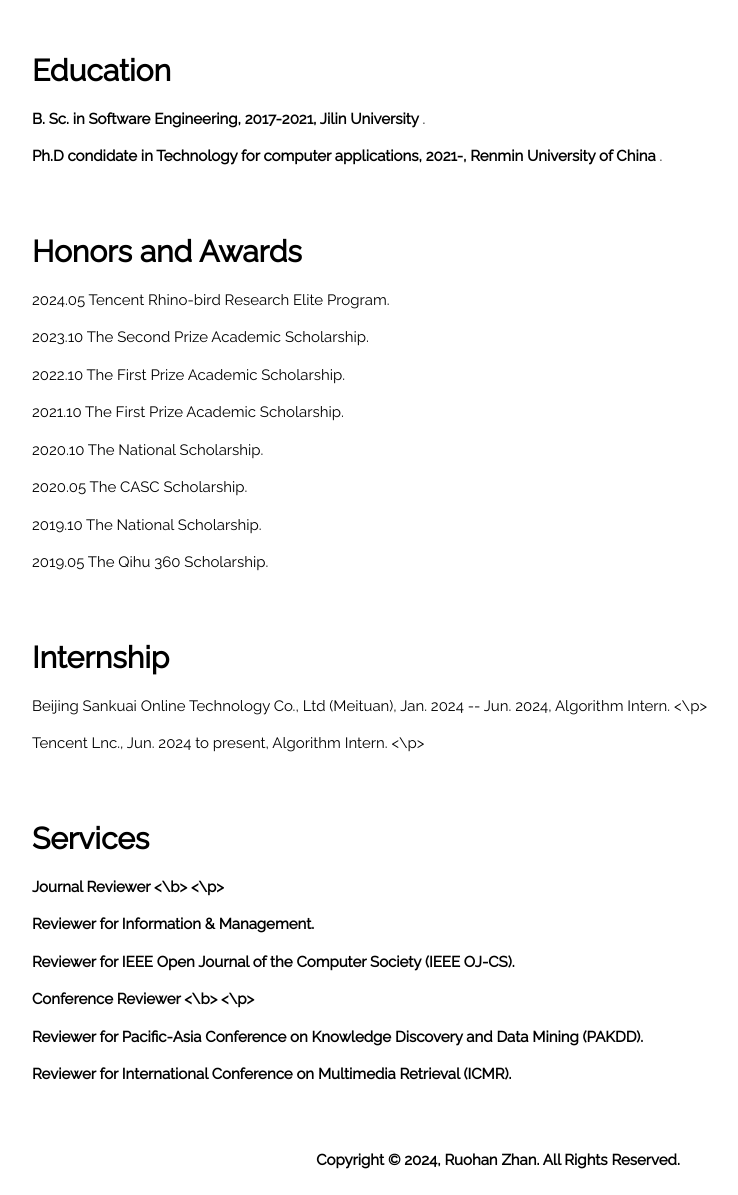
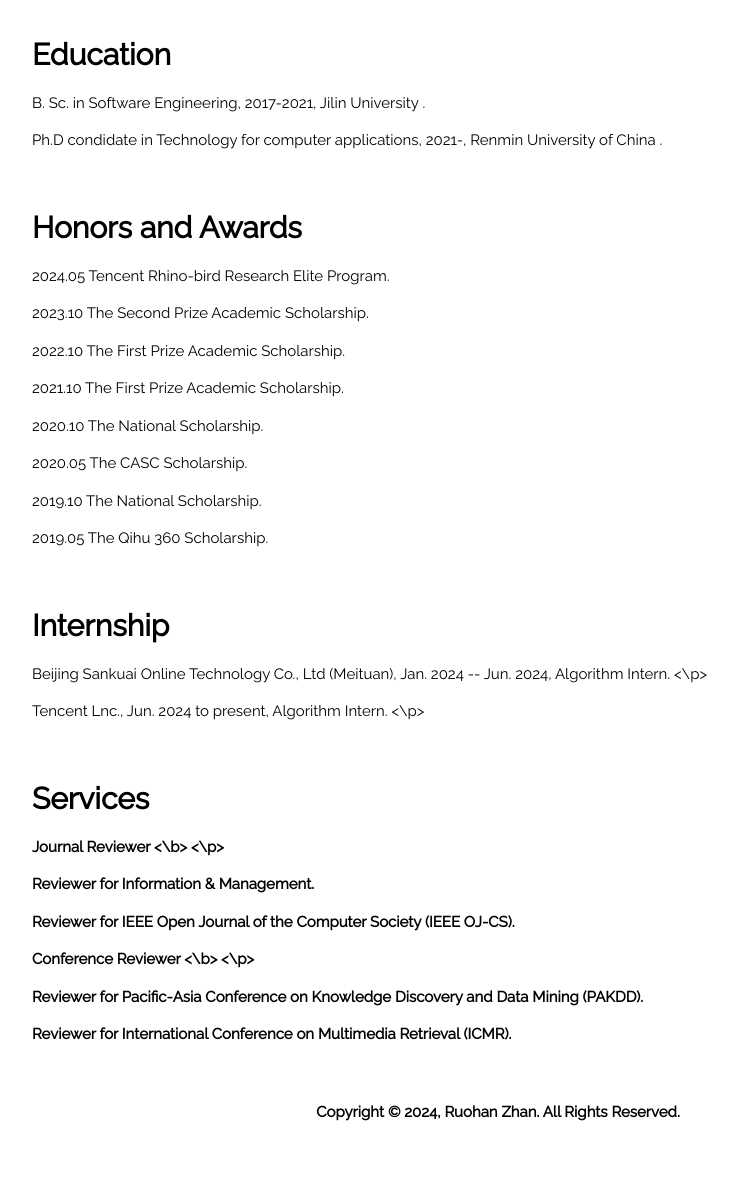
Before and after one commit to FengxinLee/FengxinLI.github.io, a plain HTML site: page index.html in a window 1280 px wide. Shown: the part 960-2155 px from the top of the page, without its empty margins (292-1030 px from the left). After the commit the page ends 2107 px from the top, so only its background shows below. Drawn offline with nearby package versions, Linux system fonts and the light colour scheme.

Commit message:
Update index.html

```diff
--- a/index.html
+++ b/index.html
@@ -47,7 +47,7 @@ body,h1,h2,h3,h4,h5,h6 {font-family: "Raleway", sans-serif}
   <!-- About -->
     <a href="#"><img src="my.jpeg" style="width:65px;" class="w3-circle w3-right w3-margin w3-hide-large w3-hover-opacity"></a>
     <span class="w3-button w3-hide-large w3-xxlarge w3-hover-text-grey" onclick="w3_open()"><i class="fa fa-bars"></i></span>
-  <div class="w3-container w3-padding-large" style="margin-bottom:12px">
+  <div class="w3-container w3-padding-large" style="margin-bottom:4px">
     <h1><b>Fengxin Li</b></h1>
     <p> I am a forth-year PhD candidate at Renmin University of China, supervised by <a href="http://iir.ruc.edu.cn/~hejun/">Prof. Jun He</a> from Renmin University of China
 	    and <a href="https://www.sem.tsinghua.edu.cn/info/1189/32080.htm">Prof. Hongyan Liu</a> from Tsinghua University. I will be a visiting student in
@@ -69,7 +69,7 @@ body,h1,h2,h3,h4,h5,h6 {font-family: "Raleway", sans-serif}
 
 
   <!-- Research -->
-  <div class="w3-container w3-padding-large" id="research" style="margin-bottom:12px">
+  <div class="w3-container w3-padding-large" id="research" style="margin-bottom:4px">
       <h2><b>Research</b></h2>
 
       <h3><b>Cross-Domain Recommednation</b></h3>
@@ -121,20 +121,20 @@ body,h1,h2,h3,h4,h5,h6 {font-family: "Raleway", sans-serif}
 
 
    <!-- Education -->
-  <div class="w3-container w3-padding-large" id="education" style="margin-bottom:12px">
+  <div class="w3-container w3-padding-large" id="education" style="margin-bottom:4px">
       <h2><b>Education</b></h2>
-      <p><b>B. Sc. in Software Engineering, 2017-2021, Jilin University </b>.
+      <p>B. Sc. in Software Engineering, 2017-2021, Jilin University .
       </p>
 
 
-      <p><b>Ph.D condidate in Technology for computer applications, 2021-, Renmin University of China </b>.
+      <p>Ph.D condidate in Technology for computer applications, 2021-, Renmin University of China .
       </p>
 
 
   </div>
 
 	 <!-- Honors and Awards -->
-  <div class="w3-container w3-padding-large" id="honors" style="margin-bottom:12px">
+  <div class="w3-container w3-padding-large" id="honors" style="margin-bottom:4px">
       <h2><b>Honors and Awards</b></h2>
        <p>2024.05 Tencent Rhino-bird Research Elite Program.  </p>
       <p>2023.10 The Second Prize Academic Scholarship.  </p>
@@ -147,7 +147,7 @@ body,h1,h2,h3,h4,h5,h6 {font-family: "Raleway", sans-serif}
   </div>
 
 	 <!-- internship -->
-  <div class="w3-container w3-padding-large" id="internship" style="margin-bottom:12px">
+  <div class="w3-container w3-padding-large" id="internship" style="margin-bottom:4px">
       <h2><b>Internship</b></h2>
 
       <p>Beijing Sankuai Online Technology Co., Ltd (Meituan), Jan. 2024 -- Jun. 2024, Algorithm Intern.
@@ -158,7 +158,7 @@ body,h1,h2,h3,h4,h5,h6 {font-family: "Raleway", sans-serif}
   </div>
 
 		 <!-- Services -->
-  <div class="w3-container w3-padding-large" id="service" style="margin-bottom:12px">
+  <div class="w3-container w3-padding-large" id="service" style="margin-bottom:4px">
       <h2><b>Services</b></h2>
 
       <p><b>Journal Reviewer
```
